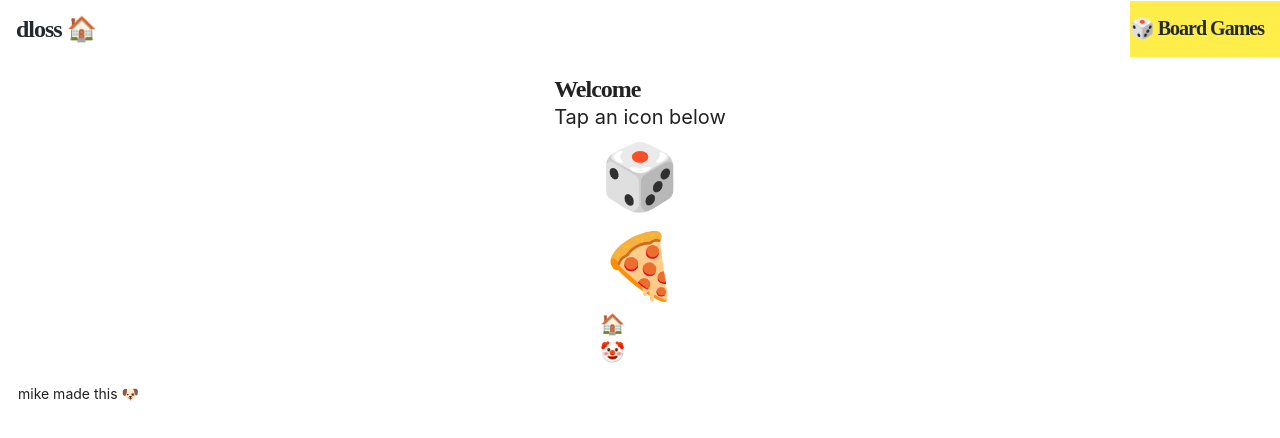
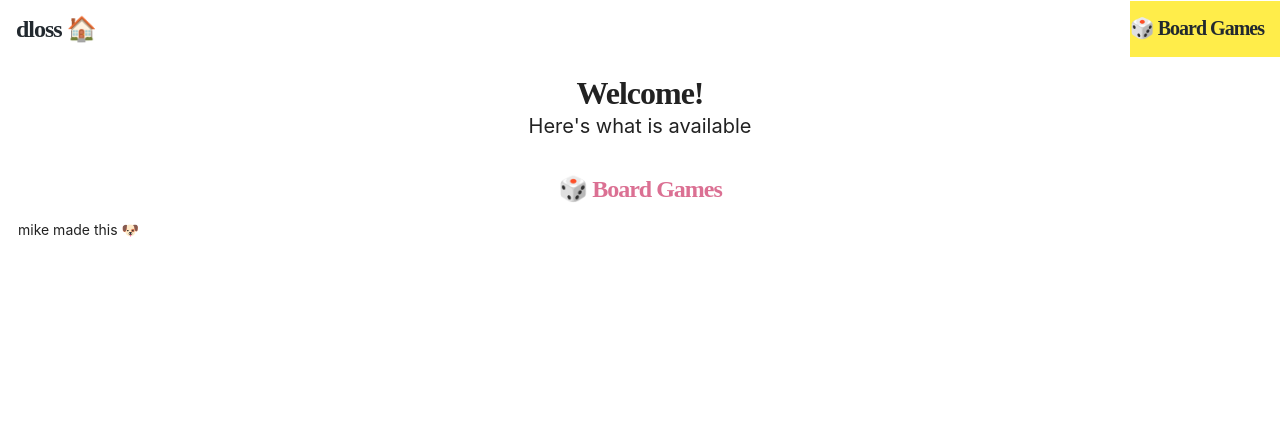
Before and after one commit to mikedloss/dloss.house, a Gatsby site: page / in a window 1280 px wide. Built offline with nearby package versions, Linux system fonts and the light colour scheme; Gatsby itself is replaced by a stand-in of ours; no server answers.

Commit message:
screw emoji

```diff
--- a/src/pages/index.js
+++ b/src/pages/index.js
@@ -9,36 +9,19 @@ export default () => (
   <Layout>
     <SEO title="Home" keywords={[`gatsby`, `application`, `react`]} />
     <Flex flexDirection="column" alignItems="center" justifyContent="center">
-      <Box>
-        <Heading>Welcome</Heading>
-        <Text>Tap an icon below</Text>
-      </Box>
+      <Flex flexDirection="column" alignItems="center" mb="2rem">
+        <Heading fontSize={5}>Welcome!</Heading>
+        <Text>Here's what is available</Text>
+      </Flex>
       <Flex flexDirection={['column', 'row']} alignItems="center" justifyContent="center">
         <Box>
-          <Text fontSize={7}>
-            <Link to="/boardgames">
+          <Link to="/boardgames">
+            <Heading fontSize={4}>
               <span role="img" aria-label="dice">
                 🎲
-              </span>
-            </Link>
-          </Text>
-          <Text fontSize={7}>
-            <span role="img" aria-label="pizza">
-              🍕
-            </span>
-          </Text>
-          <Text fontSize={3}>
-            <span role="img" aria-label="house">
-              🏠
-            </span>
-          </Text>
-          <Text fontSize={3}>
-            <Link to="/boardgames">
-              <span role="img" aria-label="clown">
-                🤡
-              </span>
-            </Link>
-          </Text>
+              </span>{' '}Board Games
+            </Heading>
+          </Link>
         </Box>
       </Flex>
     </Flex>
```
